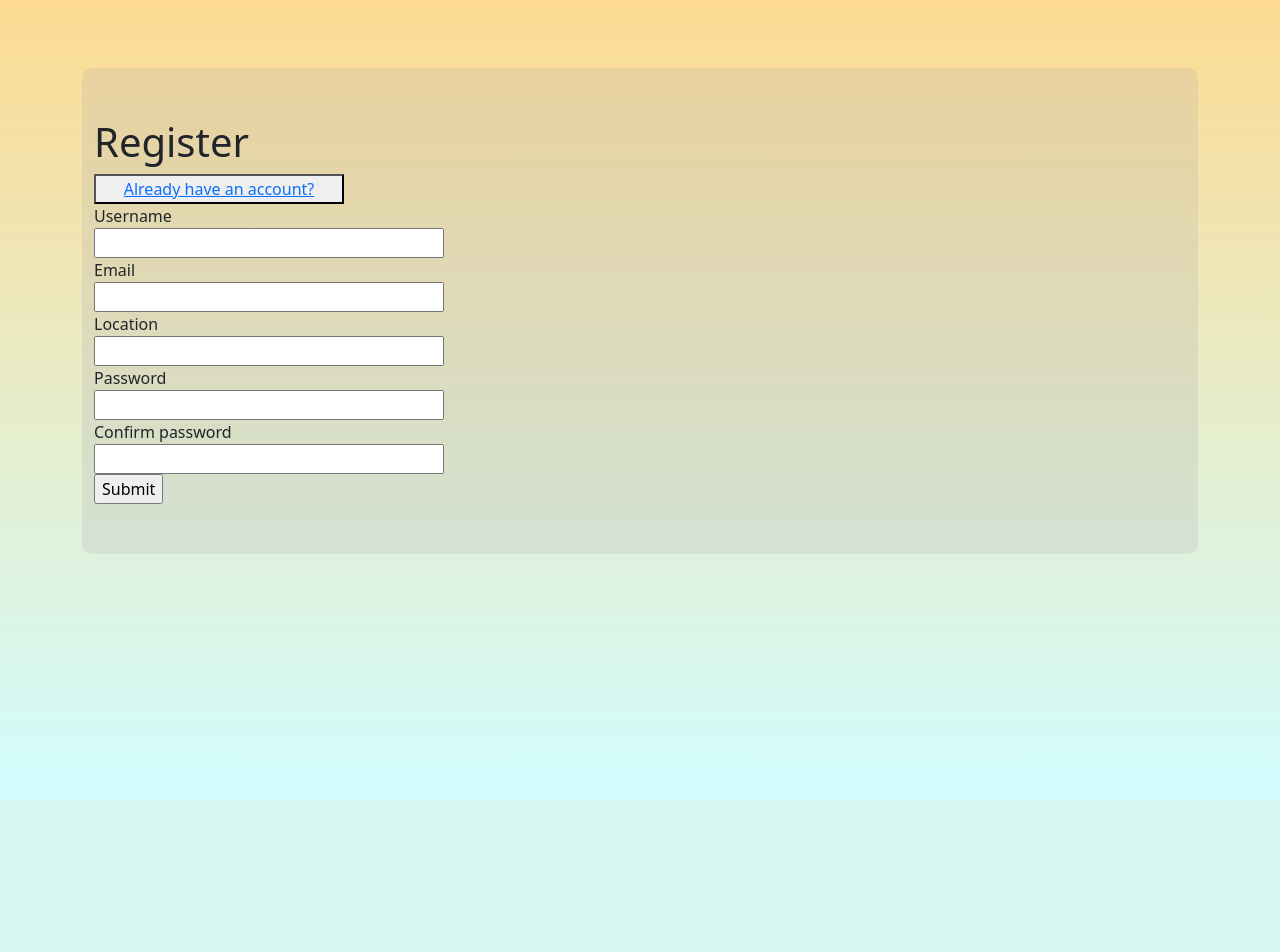
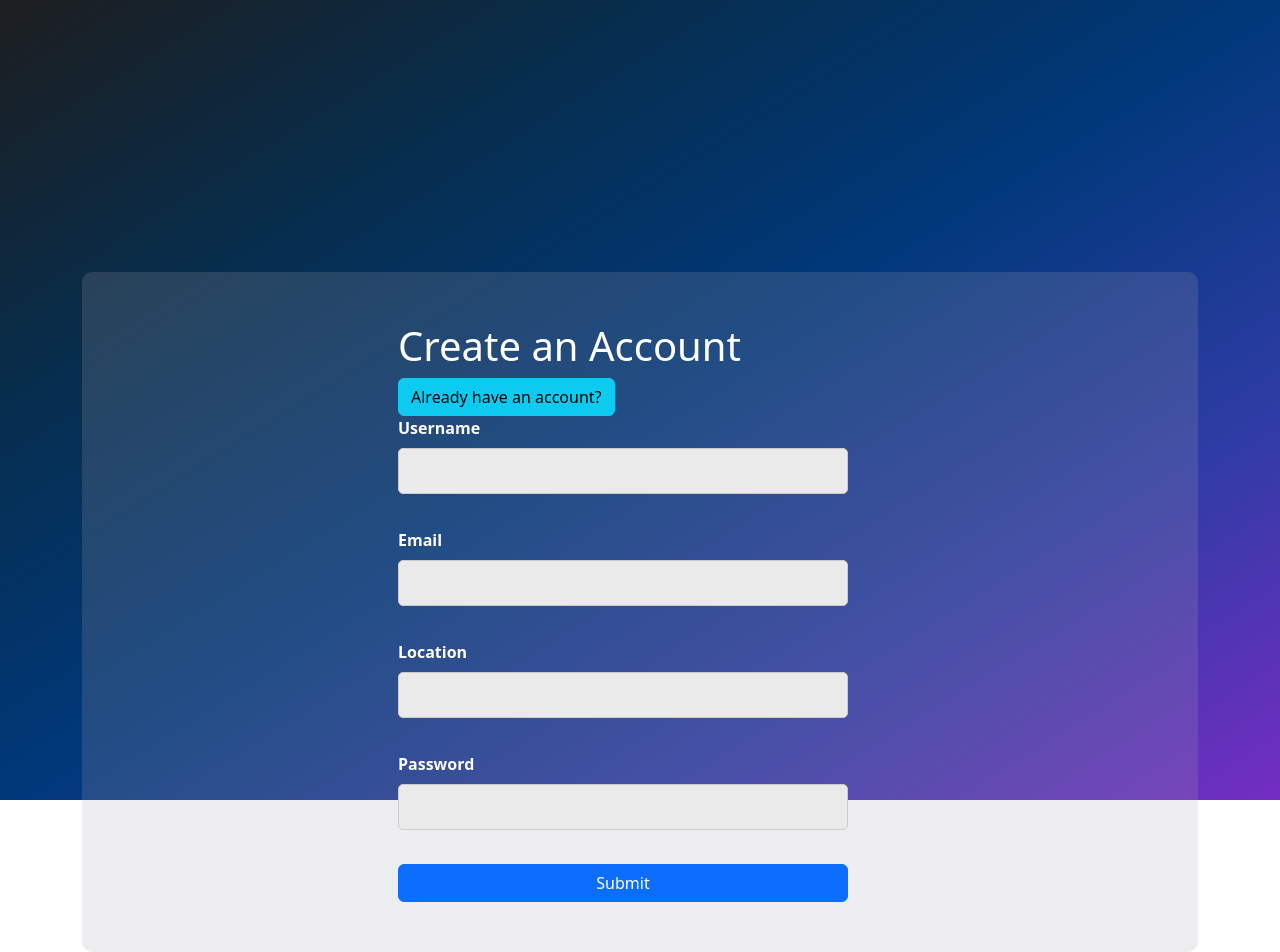
Before and after one commit to vittopan/weatherWebsite, a Flask app: template app/templates/register.html in a window 1280 px wide. Before the commit the page ends 800 px from the top, so only its background shows below. Run offline with Flask 3, Linux system fonts and the light colour scheme; the template is opened without the code that fills it, so the values that code supplies are empty, except form fields; tables that the repository leaves empty hold one stand-in row (values such as "Sample post"); form fields are guessed from the names that the template uses; parts of the project's set-up code (start-up, migrations or seed data) failed here and were passed over.

Commit message:
Made updates to the login page and the register page.

```diff
--- a/app/static/CSS/main.css
+++ b/app/static/CSS/main.css
@@ -12,7 +12,7 @@
   }
 
   .feedBoxSwell{
-    transition: transform 0.2s ease-in-out;
+    transition: transform 1s ease-in-out;
   }
 
   @keyframes bounce{
@@ -21,7 +21,7 @@
   }
 
   .feedBoxSwell:hover {
-    animation: bounce 0.5s 1;
+    animation: bounce 1s 1;
   }
 
 
@@ -50,7 +50,7 @@ hr.solid {
 }
 
 body.default{
-  background: linear-gradient(to bottom, #fddb92 0%, #d1fdff 100%);
+  background: linear-gradient(to right bottom, #1d1e1f, #072d4c, #00387a, #2d3ca4, #742dc2);
   background-repeat: no-repeat;
   height: 100vh;
 }
@@ -81,7 +81,6 @@ body.stormy{
 
 body.snow{
   background: linear-gradient(to top, #e6e9f0 0%, #eef1f5 100%);
-
 }
 
 body.mostlyCloudy{
@@ -114,3 +113,53 @@ body.mostlyCloudy{
   border-color: #ffeeba;
   color: #856404;
 }
+
+.rightbox {
+  width: 50vw; /* You can set a fixed width or a percentage */
+  background-color: white;
+  padding: 20px; /* Optional: Padding for the right side content */
+  box-shadow: -2px 0 5px rgba(0, 0, 0, 0.1); /* Optional: Add a shadow to the right box */
+  overflow-y: auto; /* Optional: Allows scrolling if content overflows */
+  border-radius: 20px;
+  height: 100vh;
+  position: fixed; /* Fix the box to the right side */
+  top: 0;
+  right: 0;
+}
+
+.leftcontent {
+  width: 50vw; /* You can set a fixed width or a percentage */
+  background-color: white;
+  padding: 20px; /* Optional: Padding for the right side content */
+  box-shadow: -2px 0 5px rgba(0, 0, 0, 0.1); /* Optional: Add a shadow to the right box */
+  overflow-y: auto; /* Optional: Allows scrolling if content overflows */
+  border-radius: 20px;
+  height: 100vh;
+  position: fixed; /* Fix the box to the right side */
+  top: 0;
+  left: 0;
+}
+
+form input[type="text"],
+form input[type="email"],
+form input[type="password"] {
+    width: 450px;
+    display: flex;
+    padding: 10px;
+    margin-bottom: 10px;
+    border: 1px solid #ccc;
+    border-radius: 5px;
+    font-size: 16px;
+    background: rgb(234, 234, 234);
+}
+
+form label {
+  font-weight: bold;
+  margin-bottom: 5px;
+}
+
+
+input[type="submit"]{
+  width: 450px;
+
+}
--- a/app/templates/index.html
+++ b/app/templates/index.html
@@ -13,7 +13,7 @@
             <div class="flash-box {{ category }}">{{ message[0] }}</div>
         {% endif %}
     {% endwith %}
-    <div class="container pt-5">
+    <div class="container">
         {%block content%}
         {%endblock content%}
     </div>
--- a/app/templates/login.html
+++ b/app/templates/login.html
@@ -1,11 +1,10 @@
 {%extends 'index.html'%}
 {%block content%}
-<div class="container loginModel">
+<div class="container loginModel text-white" style="transform: translateY(70%);">
     <div class="row feedBox justify-content-center">
         <div class="col-md-6">
             <h2>Login</h2>
-            <a href="{{url_for('login')}}">Don't have an account?</a>
-            <form method="POST">
+            <a class="btn btn-info" href="{{url_for('register')}}">Don't have an account?</a>            <form method="POST">
                 {{ form.hidden_tag() }}
                 <div class="form-group">
                     {{ form.username.label(class="form-label") }}
--- a/app/templates/register.html
+++ b/app/templates/register.html
@@ -1,37 +1,35 @@
-{%extends 'index.html'%}
-{%block content%}
-<div class="container feedBox feedBoxSwell justify-content-center align-items-center">
-    <div class="row">
-        <div class="col">
-            <h1>Register</h1>
-            <button style="width: 250px;"><a href="{{url_for('login')}}">Already have an account?</a></button>
+{% extends 'index.html' %}
+{% block content %}
+
+<div class="container text-white" style="transform: translateY(40%);">
+    <div class="row feedBox justify-content-center">
+        <div class="col-md-6">
+            <h1>Create an Account</h1>
+            <a class="btn btn-info" href="{{ url_for('login') }}">Already have an account?</a>
             <form method="POST">
                 {{ form.hidden_tag() }}
-                <div>
-                    {{ form.username.label }}<br>
+                <div class="form-group">
+                    {{ form.username.label(class="form-label") }}<br>
                     {{ form.username(size=32) }}<br>
                 </div>
-                <div>
-                    {{ form.email.label }}<br>
+                <div class="form-group">
+                    {{ form.email.label(class="form-label") }}<br>
                     {{ form.email(size=32) }}<br>
                 </div>
-                <div>
-                    {{form.location.label}}<br>
-                    {{form.location(size=32)}}<br>
+                <div class="form-group">
+                    {{ form.location.label(class="form-label") }}<br>
+                    {{ form.location(size=32) }}<br>
                 </div>
-                    {{ form.password.label }}<br>
+                <div class="form-group">
+                    {{ form.password.label(class="form-label") }}<br>
                     {{ form.password(size=32) }}<br>
                 </div>
-                <div>
-                    {{ form.confirm_password.label }}<br>
-                    {{ form.confirm_password(size=32) }}<br>
-                </div>
-                <div>
-                    {{ form.submit() }}
+                <div class="form-group">
+                    {{ form.submit(class="btn btn-primary") }}
                 </div>
             </form>
         </div>
     </div>
 </div>
 
-{%endblock content%}
+{% endblock content %}
```
Also changed, not shown: app/templates/home.html (+6 -14 lines), instance/site.db.
